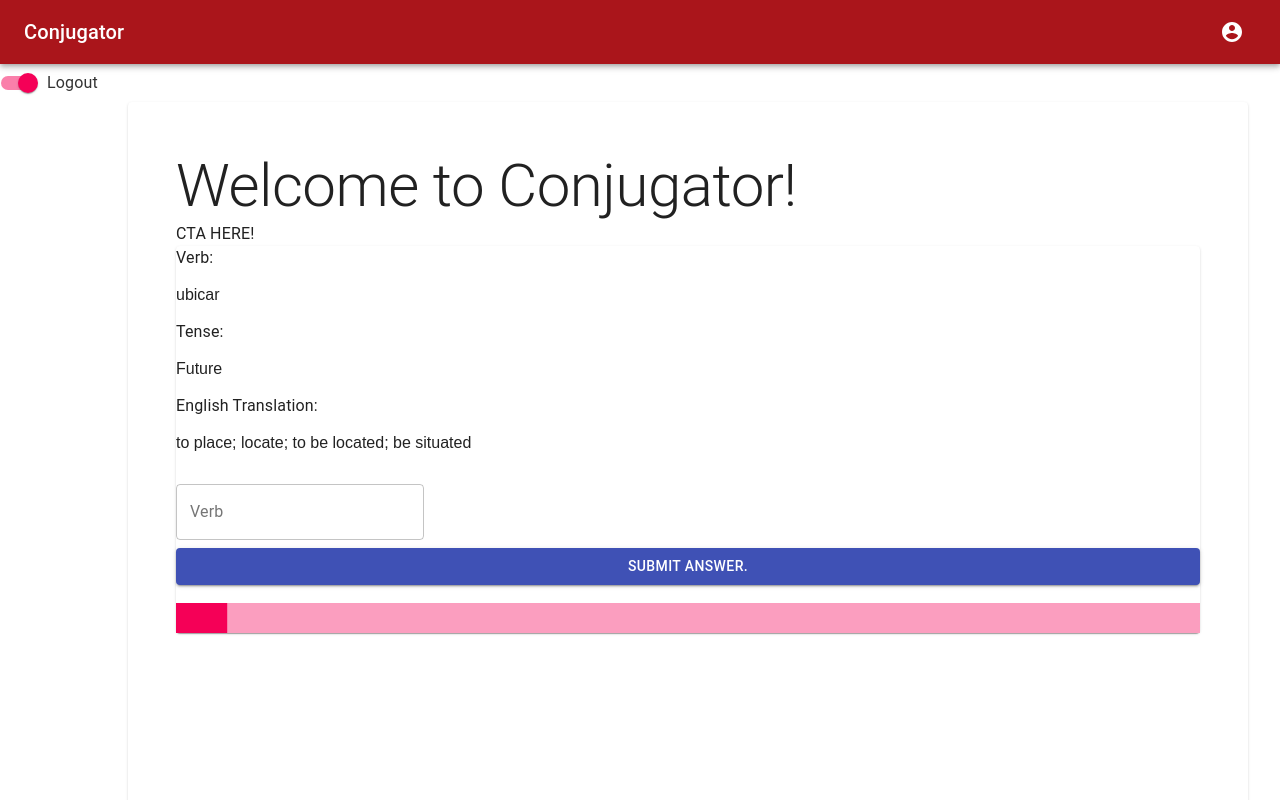
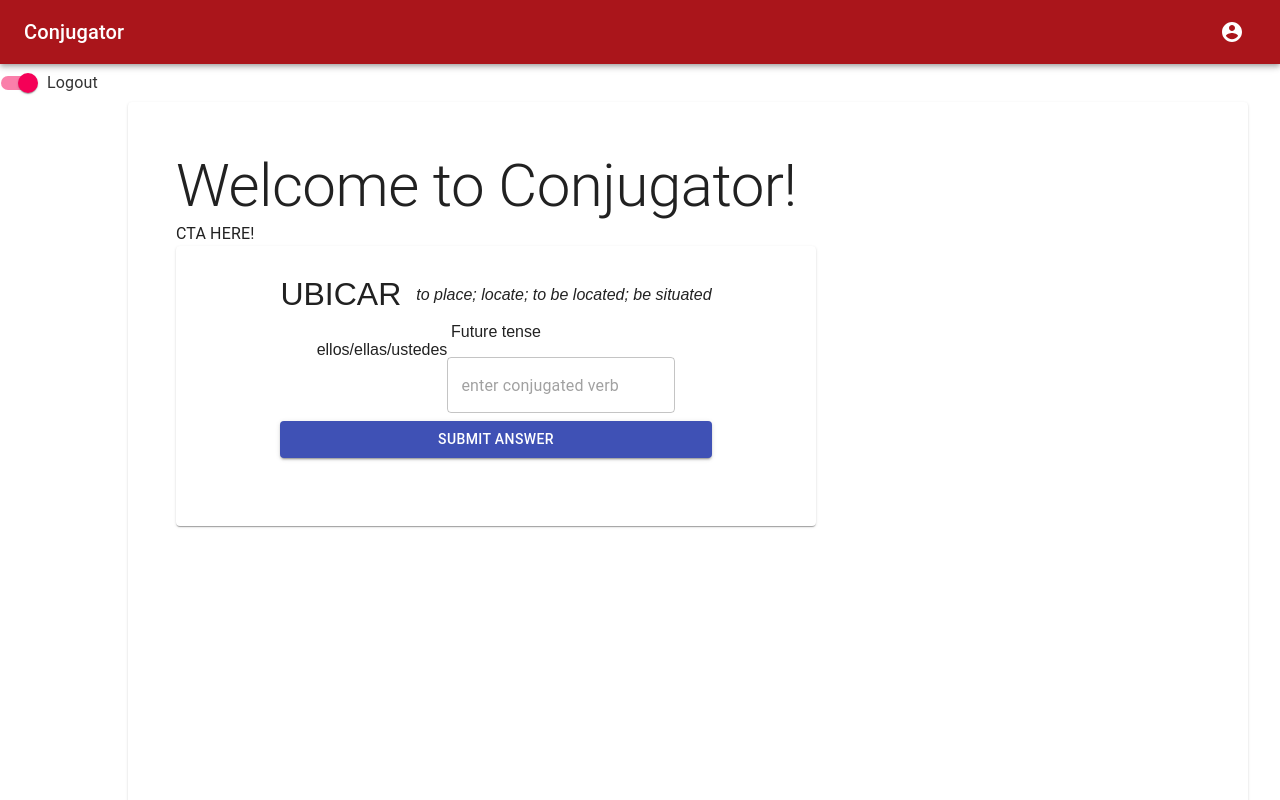
Before and after one commit to buildweek-conjugator/Frontend, a React (Create React App) app in the folder conjugator/: page /game in a window 1280 px wide. Shown: the top 800 px of the page. Built offline with nearby package versions, Linux system fonts and the light colour scheme.

Commit message:
styling the game

```diff
--- a/conjugator/src/index.scss
+++ b/conjugator/src/index.scss
@@ -8,4 +8,5 @@
   font-family: source-code-pro, Menlo, Monaco, Consolas, "Courier New", monospace;
 }
 
-@import './views/components/Settings/Settings.scss'
+@import './views/components/Settings/Settings.scss';
+@import './views/components/ConjugatorGame/ConjugatorGame.scss';
--- a/conjugator/src/views/components/ConjugatorGame/ConjugatorGame.js
+++ b/conjugator/src/views/components/ConjugatorGame/ConjugatorGame.js
@@ -1,47 +1,35 @@
-import React from 'react';
-import { useState } from 'react';
-import axios from 'axios';
+import React from "react";
+import { useState } from "react";
+import axios from "axios";
 
-import Paper from '@material-ui/core/Paper';
-import { makeStyles, withStyles } from '@material-ui/core/styles';
-import Typography from '@material-ui/core/Typography';
-import clsx from 'clsx';
-import MenuItem from '@material-ui/core/MenuItem';
-import TextField from '@material-ui/core/TextField';
-import Button from '@material-ui/core/Button';
+import Paper from "@material-ui/core/Paper";
+import { makeStyles, withStyles } from "@material-ui/core/styles";
+import Typography from "@material-ui/core/Typography";
+import clsx from "clsx";
+import MenuItem from "@material-ui/core/MenuItem";
+import TextField from "@material-ui/core/TextField";
+import Button from "@material-ui/core/Button";
 
-import ProgressBar from '../ProgressBar/ProgressBar';
-
-const useStyles = makeStyles(theme => ({
-  container: {
-    display: 'flex',
-    flexWrap: 'wrap'
-  },
-  textField: {
-    marginLeft: theme.spacing(1),
-    marginRight: theme.spacing(1)
-  },
-  dense: {
-    marginTop: theme.spacing(2)
-  },
-  menu: {
-    width: 200
-  }
-}));
+import ProgressBar from "../ProgressBar/ProgressBar";
 
 const data = {
-  answer: 'ubicaren',
-  performer: 'ellos/ellas/ustedes',
-  mood: 'Subjunctive',
-  infinitive: 'ubicar',
-  performer_en: 'them / you all (formal)',
-  tense: 'Future',
+  answer: "ubicaren",
+  performer: "ellos/ellas/ustedes",
+  mood: "Subjunctive",
+  infinitive: "ubicar",
+  performer_en: "them / you all (formal)",
+  tense: "Future",
   has_long: false,
-  translation: 'to place; locate; to be located; be situated',
-  value: ''
+  translation: "to place; locate; to be located; be situated",
+  value: ""
 };
+
+// axios request to get relevant user settings.
+// step1 retrieve random unconjugated verb and tense and from data base
+// step2 user inputs response
+// step3 posts request to check if answer is correct.
+
 export default function ConjugatorGame() {
-  const classes = useStyles();
   const [verb, setVerb] = useState(data);
   const [completed, setCompleted] = useState(5);
 
@@ -51,99 +39,86 @@
     let randoInt = Math.floor(Math.random() * Math.floor(max));
     console.log(
       randoInt,
-      ' appears ',
+      " appears ",
       usedWords.indexOf(randoInt),
-      ' in the array'
+      " in the array"
     );
     //code to see if number has already been used this session
     //if it is not in the array (-1) its a good int
     //otherwise its a bad int and we need to get a new number
     if (usedWords.indexOf(randoInt) === -1) {
-      console.log('good int');
+      console.log("good int");
       return randoInt;
     } else {
-      console.log('bad int');
+      console.log("bad int");
       return getRandomInt(max);
     }
   }
 
-  // let verb_xyz = "";
-
   const handleChange = event => {
-    // console.log('Event verb', event.target.value);
-    // console.log("event target", event.target.value)
-    // let verb_xyz = event.target.value;
-    let textField = document.getElementById('outlined-name');
-    textField.style = 'background:white;';
+    let textField = document.getElementById("outlined-name");
+    textField.style = "background:white;";
 
     setVerb({ ...verb, [event.target.name]: event.target.value });
   };
 
-  // axios request to get relevant user settings.
-  // step1 retrieve random unconjugated verb and tense and from data base
-  // step2 user inputs response
-  // step3 posts request to check if answer is correct.
   function handleSubmit(event) {
     event.preventDefault();
-    // console.log("verb_xyz", verb_xyz)
-    // console.log(event.target) // should be whole form
+    // console.log("event.target.value", event.target.value)
 
-    let verb_value = document.getElementById('outlined-name');
-    console.log(verb.value);
-    console.log(verb.answer);
-    // console.log("verb answer", verb.answer)
-    //update progress bar
+    let verb_value = document.getElementById("outlined-name");
+
     if (verb.value === verb.answer) {
       setCompleted(completed + 10);
-
-      verb_value.style = 'background:lightgreen;';
+      verb_value.style = "background:lightgreen;";
 
       // setTimeout(function(){randomAxios()}, 2000)
     } else {
-      console.log('wrong');
-      verb_value.style = 'background:red;';
+      verb_value.style = "background:red;";
     }
   }
   // step4 if then statement if correct moves to next question,else red box of saddness.
 
   return (
-    <div className="app-containter-holder">
-      <Paper>
-        <Typography component="h2">Verb: </Typography>
-        <p>{verb.infinitive}</p>
-        <Typography component="h2">Tense: </Typography>
-        <p>{verb.tense}</p>
-        <Typography component="h2">English Translation: </Typography>
-        <p>{verb.translation}</p>
-
+    <Paper className="game-container">
       <form
-          className={classes.container}
+        className="form-container"
         noValidate
         autoComplete="off"
         onSubmit={handleSubmit}
       >
+        <div className="verb-translation-container">
+          <span className="verb">{verb.infinitive.toUpperCase()}</span>
+          <span className="translation">{verb.translation}</span>
+        </div>
+
+        <span>{verb.tense} tense</span>
+
+        <div className="subject">
+          <span>{verb.performer}</span>
+          {/* <span>    _____________________</span> */}
+
           <TextField
             id="outlined-name"
-            label="Verb"
             name="value"
             onChange={handleChange}
-            placeholder="Enter your conjugation"
+            placeholder="enter conjugated verb"
             value={verb.value}
             margin="normal"
             variant="outlined"
           />
+        </div>
         <Button
           type="submit"
           fullWidth
           variant="contained"
           color="primary"
-            className={classes.submit}
+          className="submit-button"
         >
-            Submit Answer.
+          Submit Answer
         </Button>
       </form>
       <ProgressBar completed={completed} />
     </Paper>
-    </div>
   );
 }
--- a/conjugator/src/views/components/ConjugatorGame/ConjugatorGame.scss
+++ b/conjugator/src/views/components/ConjugatorGame/ConjugatorGame.scss
@@ -0,0 +1,33 @@
+.game-container {
+    width: 600px;
+    padding: 20px;
+    display: flex;
+    flex-direction: column;
+    align-items: center;
+    text-align: center;
+
+    .verb-translation-container {
+        display: flex;
+        flex-direction: row;
+        align-items: center;
+
+        .verb {
+            font-size: 2rem;
+            margin: 10px auto;
+        }
+
+        .translation {
+            margin-left: 15px;
+            font-style: italic;
+        }
+    }
+
+    #outlined-name {
+        width: 200px;
+    }
+
+    .submit-button {
+        // width: 60px;
+    }
+
+}
```
Lines whose indentation alone changed are shown as unchanged.
